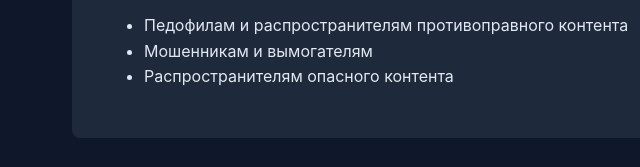
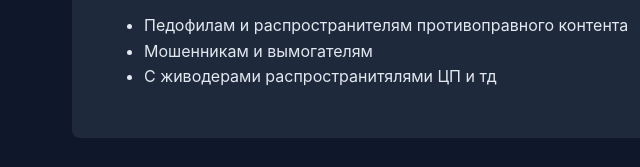
Before and after one commit to darksunnx/Aboutproject, a plain HTML site: page index.html in a window 1280 px wide. Shown: the part 609-776 px from the top of the page, 168-808 px from the left. Drawn offline with Linux system fonts and the light colour scheme.

Commit message:
Update index.html

```diff
--- a/index.html
+++ b/index.html
@@ -119,7 +119,7 @@
             <ul>
                 <li>Педофилам и распространителям противоправного контента</li>
                 <li>Мошенникам и вымогателям</li>
-                <li>Распространителям опасного контента</li>
+                <li>С живодерами распространитялями ЦП и тд</li>
             </ul>
         </div>
 
```
